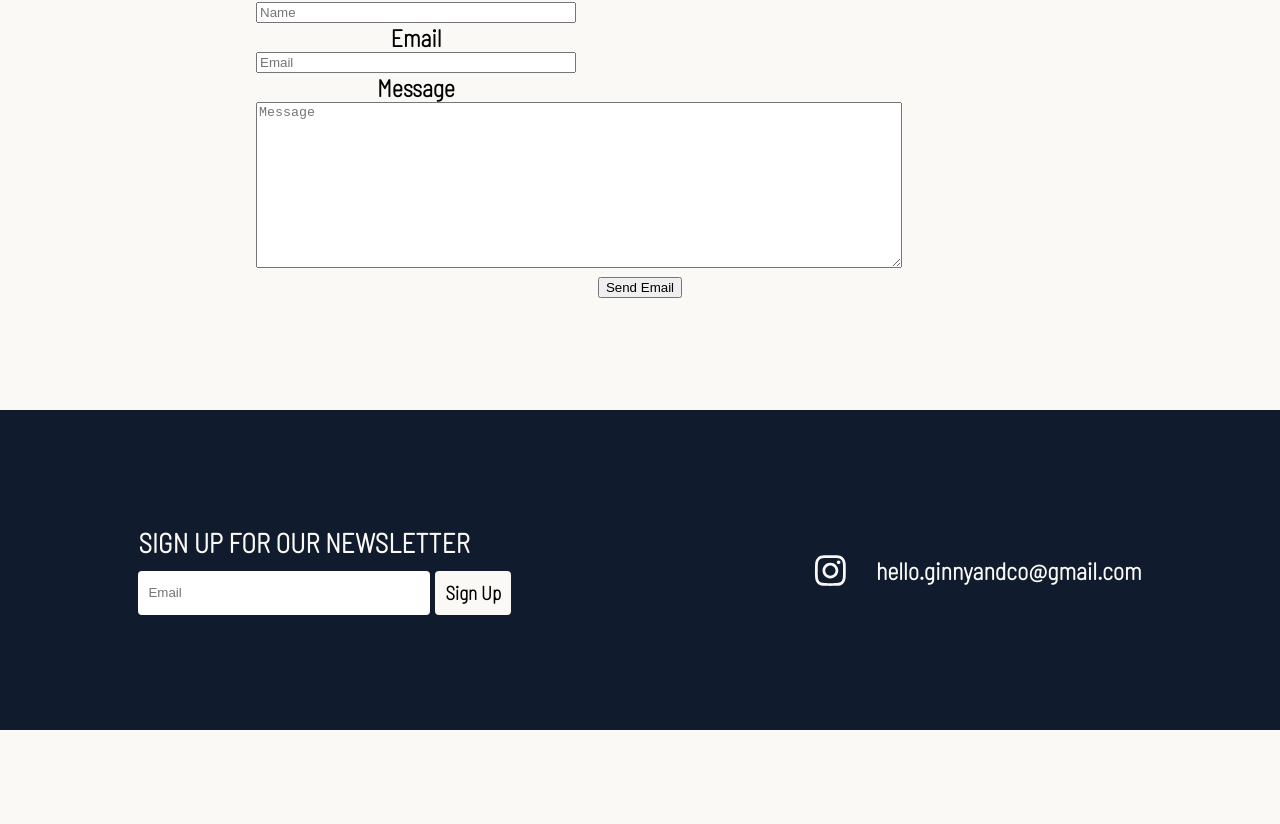
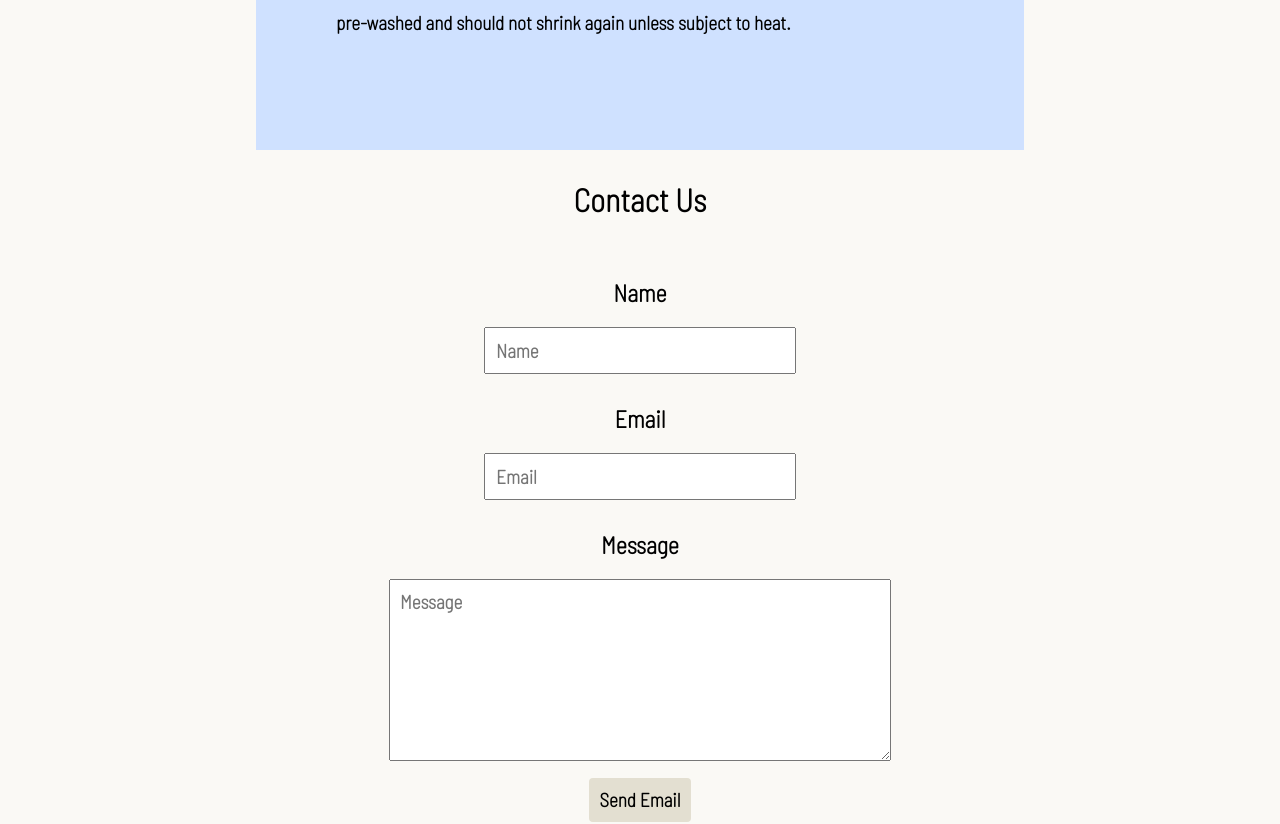
Before and after one commit to rweir4/doganddog, a React (Create React App) app in the folder frontend/: page /about in a window 1280 px wide. Shown: the part 2518-3342 px from the top of the page. Before the commit the page ends 3248 px from the top, so only its background shows below. Built offline with nearby package versions, Linux system fonts and the light colour scheme; a web font is replaced by a local one.

Commit message:
Fix contact form css

```diff
--- a/frontend/src/components/ContactForm.js
+++ b/frontend/src/components/ContactForm.js
@@ -2,19 +2,20 @@ import React from "react";
 
 const ContactForm = () => {
   return (
-    <form className='font-larger space-before contact-me'>Contact Me
+    <form className='font-giant space-before contact-us'>Contact Us
       <div className='space-before'>
-        <label>Name
-          <input placeholder='Name' />
-        </label>
-        <label>Email
-          <input placeholder='Email' />
-        </label>
+        <label className='space-before'>Name</label>
+        <input placeholder='Name' />
       </div>
-      <label>Message
-        <textarea placeholder='Message' />
-      </label>
-      <button>Send Email</button>
+      <div>
+        <label className='space-before'>Email</label>
+        <input placeholder='Email' />
+      </div>
+      <div>
+        <label className='space-before flex'>Message</label>
+        <textarea placeholder='Message' className='message'/>
+      </div>
+      <button id='contact-btn' className='submit-btn'>Send Email</button>
     </form>
   );
 };
--- a/frontend/src/components/NewsletterSignUp.js
+++ b/frontend/src/components/NewsletterSignUp.js
@@ -28,7 +28,7 @@ const NewsletterSignUp = () => {
       <label>SIGN UP FOR OUR NEWSLETTER</label>
       <div>
         <input type='text' placeholder='Email' value={email} onChange={e => setEmail(e.target.value)}/>
-        <button onClick={e => handleSubmit(e)}>Sign Up</button>
+        <button className='submit-btn' onClick={e => handleSubmit(e)}>Sign Up</button>
       </div>
       {saved && <div className='thanks'>
           <img src='' alt='paw-wave' />Thanks for subscribing!
--- a/frontend/src/components/pages/About.js
+++ b/frontend/src/components/pages/About.js
@@ -35,6 +35,7 @@ const About = () => {
         </div>
       </div>
       <br />
+      <div className='materials'>
         <h1 className='space-before'>About Our Materials</h1>
         <div className='flex space-before space-after'>
           <div>
@@ -78,6 +79,7 @@ const About = () => {
         <div className='font-medium left-align-with-indent extra-spacing space-after'>
           Machine wash on cold and hang dry to avoid shrinking. All fabrics have been pre-washed and should not shrink again unless subject to heat.
         </div>
+      </div>
       <ContactForm />
     </div>
   );
--- a/frontend/src/components/pages/ShippingAndReturns.js
+++ b/frontend/src/components/pages/ShippingAndReturns.js
@@ -25,13 +25,11 @@ const ShippingAndReturns = () => {
         shipping_count += 1;
         return (<li key={shipping_count}>{policy}</li>);
       })}
-      <div>
-        <h1>Return Policy</h1>
-        {ReturnPolicy.map(policy => {
-          return_count += 1;
-          return (<li key={return_count}>{policy}</li>);
-        })}
-      </div>
+      <h1 className='space-before'>Return Policy</h1>
+      {ReturnPolicy.map(policy => {
+        return_count += 1;
+        return (<li key={return_count}>{policy}</li>);
+      })}
       <div className='space-before'>
         **Exceptions:
         We cannot be responsible for lost or stolen packages for orders less than $25.
--- a/frontend/src/styles/App.scss
+++ b/frontend/src/styles/App.scss
@@ -87,10 +87,12 @@
     border: none;
     border-radius: 4px;
     line-height: 1.5rem;
+    font-size: 1.2rem;
+  }
 }
 
-  button {
-    transform: translate(0, 3px);
+.submit-btn {
+  transform: translate(0, 1px);
   font-family: 'Barlow Semi Condensed';
   font-weight: 600;
   font-size: 1.2rem;
@@ -108,8 +110,6 @@
     background-color: var(--periwinkle);
   }
 }
-}
-
 
 .thanks {
   margin-top: 10px;
@@ -230,26 +230,57 @@
   }
 }
 
+.materials {
+  background-color: var(--periwinkle);
+  padding: 5rem;
+}
+
 .materials-img {
   width: 10rem;
   height: 10rem;
   margin: 20px;
 }
 
-.contact-me {
+.contact-us {
   label {
+    font-size: 1.5rem;
     display: flex;
     flex-direction: column;
-    width: 20rem;
+    margin-bottom: 10px;
+    border-radius: 4px;
   }
 
-  input: {
-    line-height: 1.5rem;
+  input {
+    margin-top: 10px;
+    min-width: 18rem;
+    font-family: 'Barlow Semi Condensed';
+    font-weight: 600;
+    font-size: 1.2rem;
+    padding: 10px;
   }
 
   textarea {
-    width: 40rem;
-    height: 10rem;
+    font-family: 'Barlow Semi Condensed';
+    font-weight: 600;
+    font-size: 1.2rem;
+    padding: 10px;
+    margin-top: 10px;
+    min-width: 30rem;
+    min-height: 10rem;
+    resize: both;
+  }
+
+  button {
+    margin-top: 10px;
+    border-radius: 4px;
+  }
+}
+
+#contact-btn {
+  background-color: var(--beige-dark);
+
+    &:active {
+    background-color: var(--periwinkle-dark);
   }
 }
 
--- a/frontend/src/styles/globals.css
+++ b/frontend/src/styles/globals.css
@@ -1,5 +1,6 @@
 :root {
   --beige: #faf9f5;
+  --beige-dark: #e3dfd1;
   --light-lavender: #fbf7fc;
   --indigo: #345185;
   --dark-indigo: #111b2e;
```
Lines whose indentation alone changed are shown as unchanged.
